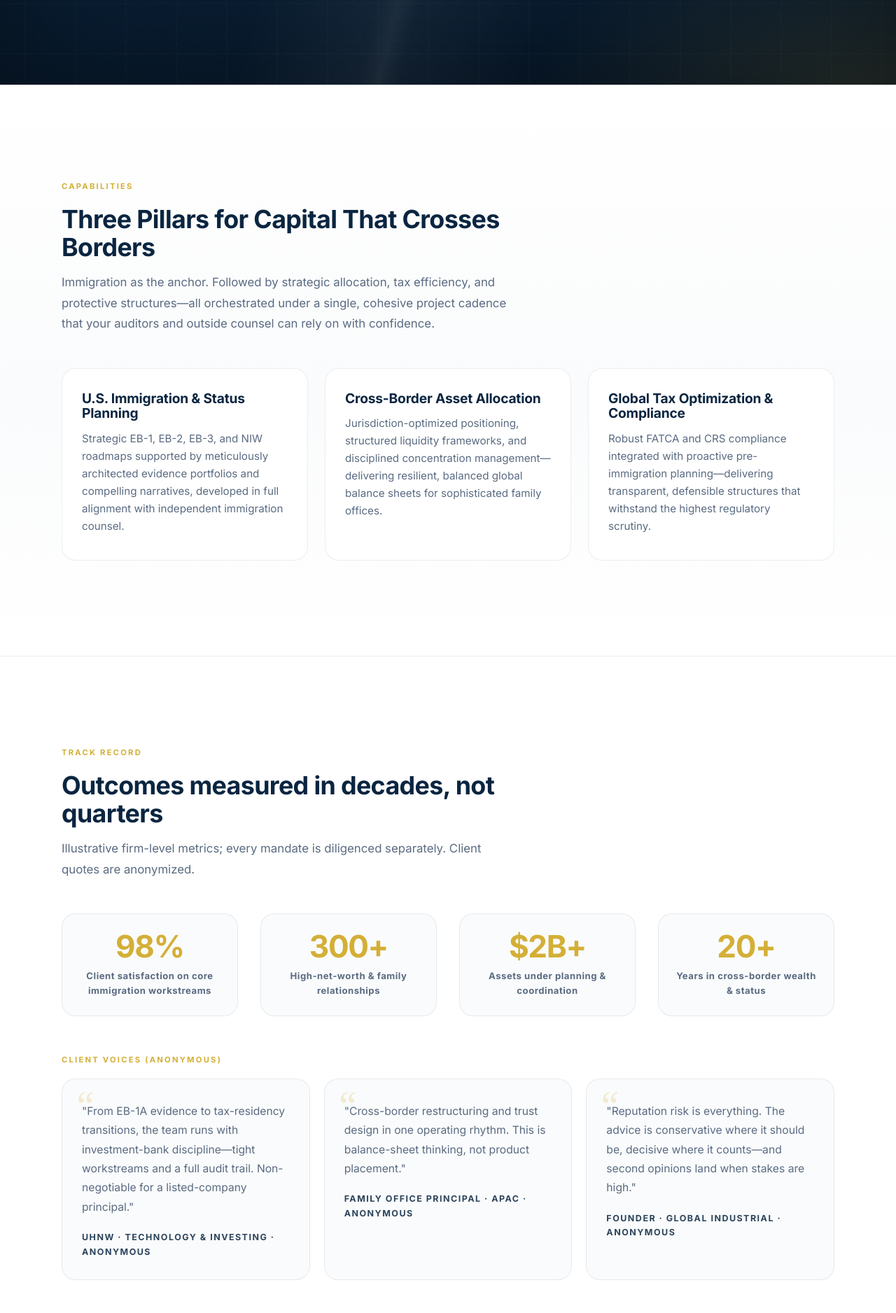
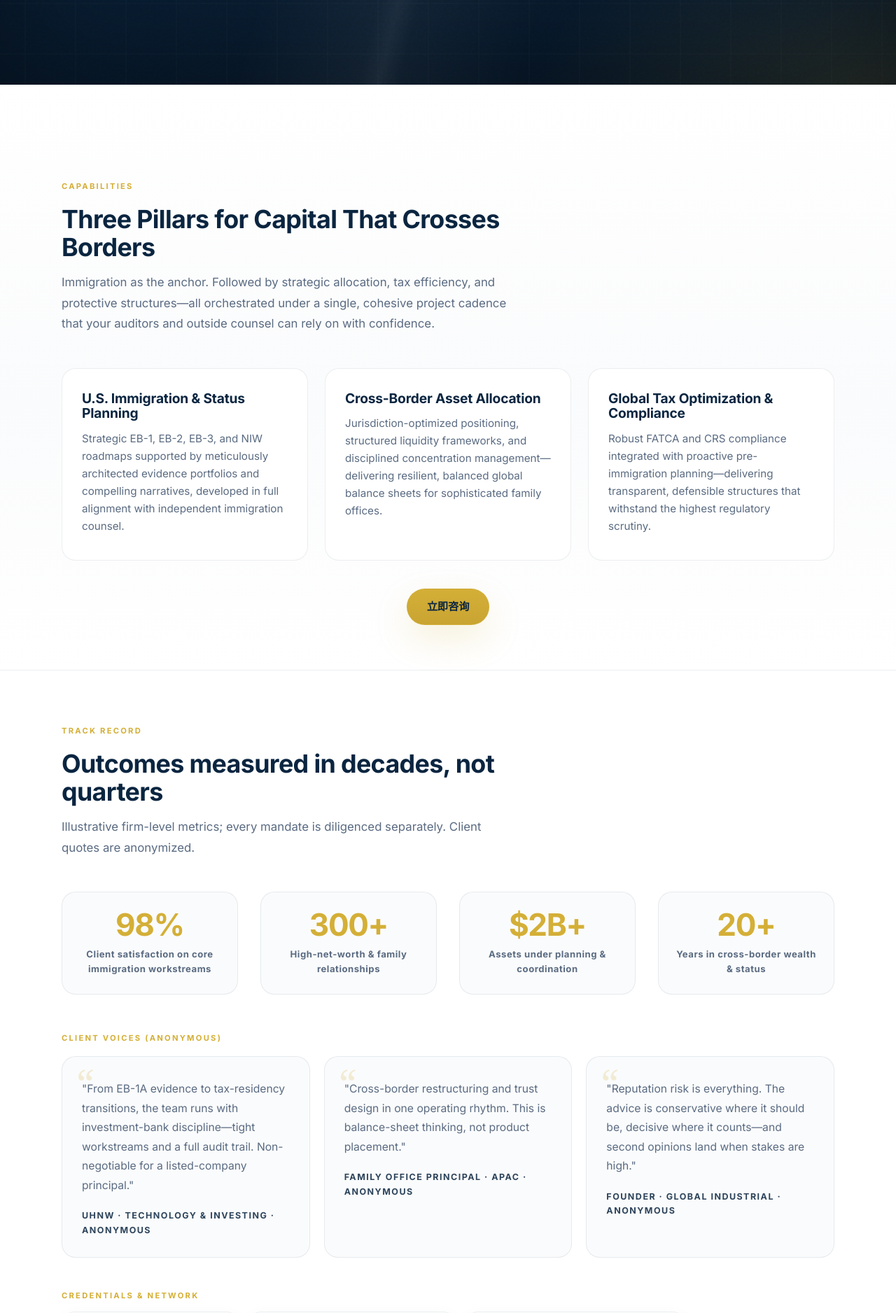
Before and after one commit to rvlfunding/rvl-funding, a Next.js app: page / in a window 1280 px wide. Shown: the part 760-2636 px from the top of the page at 70% size. Built offline with nearby package versions, Linux system fonts and the light colour scheme.

Commit message:
Update page.tsx

```diff
--- a/src/app/page.tsx
+++ b/src/app/page.tsx
@@ -62,7 +62,7 @@ export default function Home() {
         </div>
       </section>
 
-      <section className="home-section home-section--mist" aria-labelledby="services-heading">
+      <section className="home-section home-section--mist" aria-labelledby="services-heading" style={{ paddingBottom: 'clamp(2.5rem, 5vw, 4rem)' }}>
         <div className="container">
           <div className="section-head">
             <span className="eyebrow">Capabilities</span>
@@ -96,10 +96,15 @@ export default function Home() {
               </p>
             </article>
           </div>
+          <div style={{ textAlign: 'center', marginTop: '2.5rem' }}>
+            <Link href="/contact" className="btn-primary">
+              立即咨询
+            </Link>
+          </div>
         </div>
       </section>
 
-      <section className="trust-section" aria-labelledby="trust-heading">
+      <section className="trust-section" aria-labelledby="trust-heading" style={{ paddingTop: 'clamp(3rem, 6vw, 5rem)' }}>
         <div className="container">
           <div className="section-head">
             <span className="eyebrow">Track record</span>
```
